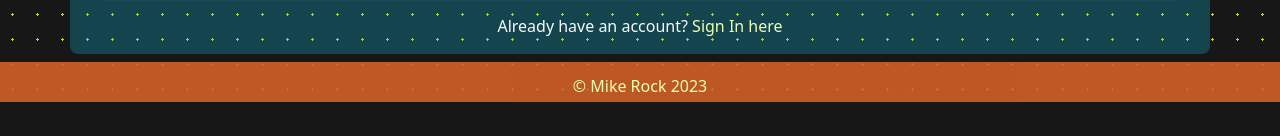
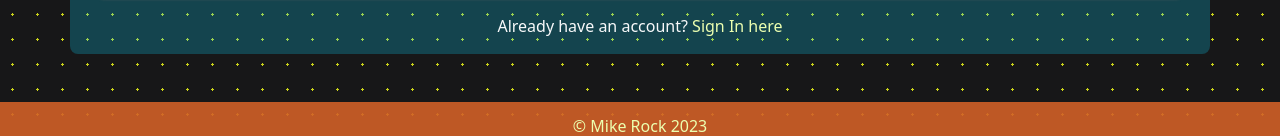
Before and after one commit to MikeRock51/Musician_Connect, a React (Create React App) app in the folder frontend/: page /register in a window 1280 px wide. Shown: the part 698-834 px from the top of the page. Before the commit the page ends 800 px from the top, so only its background shows below. Built offline with nearby package versions, Linux system fonts and the light colour scheme; no server answers.

Commit message:
Unfix footer

```diff
--- a/frontend/src/components/App.js
+++ b/frontend/src/components/App.js
@@ -85,12 +85,12 @@ function App() {
         .querySelector(".nav-container")
         .classList.add("navbar-scroll-down");
 
-      document
-        .querySelector("div.fixed-bottom")
-        .classList.remove("footer-scroll-up");
-      document
-        .querySelector("div.fixed-bottom")
-        .classList.add("footer-scroll-down");
+      // document
+      //   .querySelector("div.fixed-bottom")
+      //   .classList.remove("footer-scroll-up");
+      // document
+      //   .querySelector("div.fixed-bottom")
+      //   .classList.add("footer-scroll-down");
     } else {
       document
         .querySelector(".nav-container")
@@ -99,12 +99,12 @@ function App() {
         .querySelector(".nav-container")
         .classList.add("navbar-scroll-up");
 
-      document
-        .querySelector("div.fixed-bottom")
-        .classList.add("footer-scroll-up");
-      document
-        .querySelector("div.fixed-bottom")
-        .classList.remove("footer-scroll-down");
+      // document
+      //   .querySelector("div.fixed-bottom")
+      //   .classList.add("footer-scroll-up");
+      // document
+      //   .querySelector("div.fixed-bottom")
+      //   .classList.remove("footer-scroll-down");
     }
 
     prevScrollPos = currentScrollPos;
@@ -205,7 +205,7 @@ function App() {
             }
           />
         </Routes>
-        <div className="">
+        <div className="mt-5">
           <Footer />
         </div>
       </div>
--- a/frontend/src/components/Footer.jsx
+++ b/frontend/src/components/Footer.jsx
@@ -1,6 +1,6 @@
 function Footer() {
     return (
-        <div className="text-center bg-brownie p-2 pb-0 fixed-bottom">
+        <div className="text-center bg-brownie p-2 pb-0 mt-5">
             <footer className="p-1 footer">
                 <a
                     className="link-underline link-underline-opacity-0 hover bright"
```
